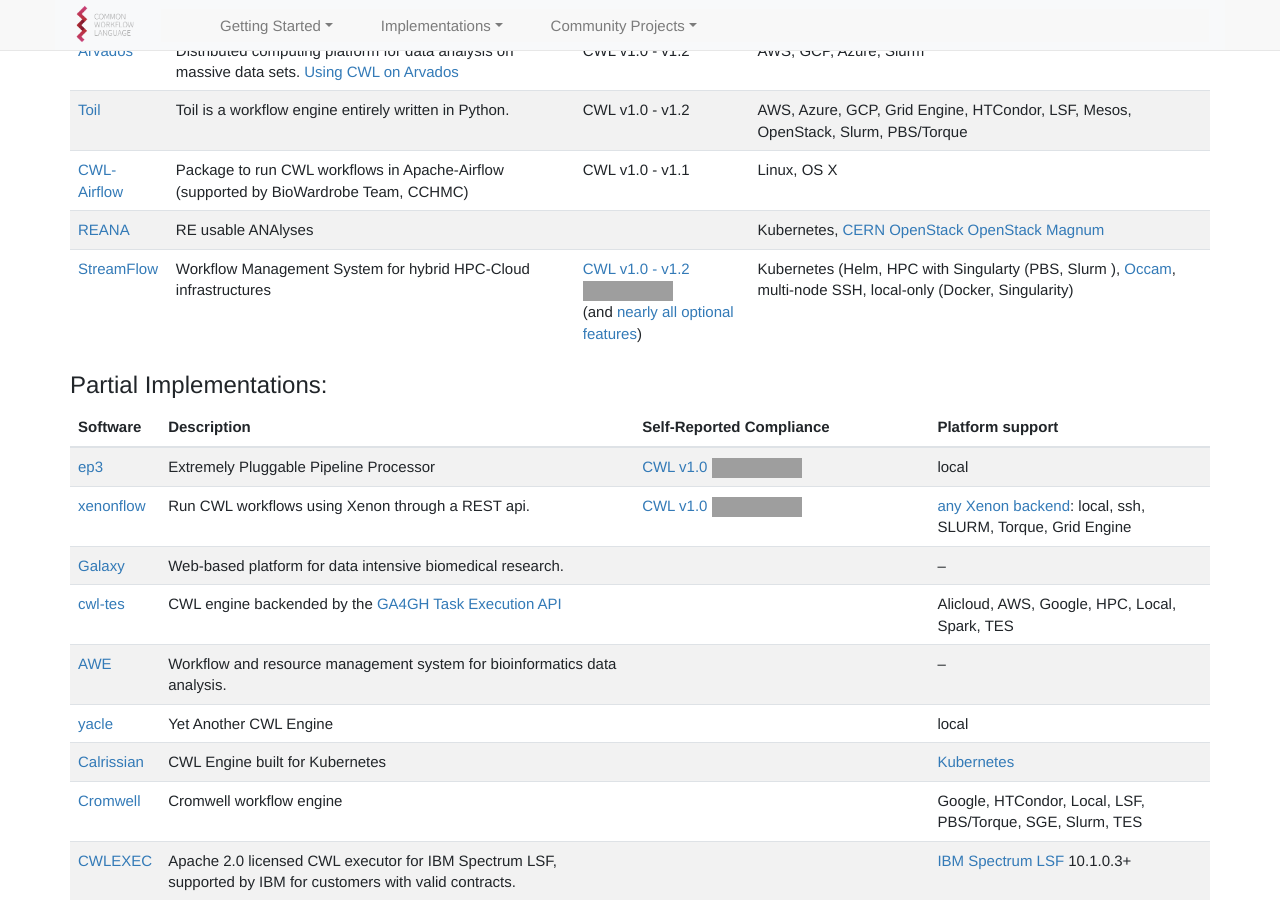
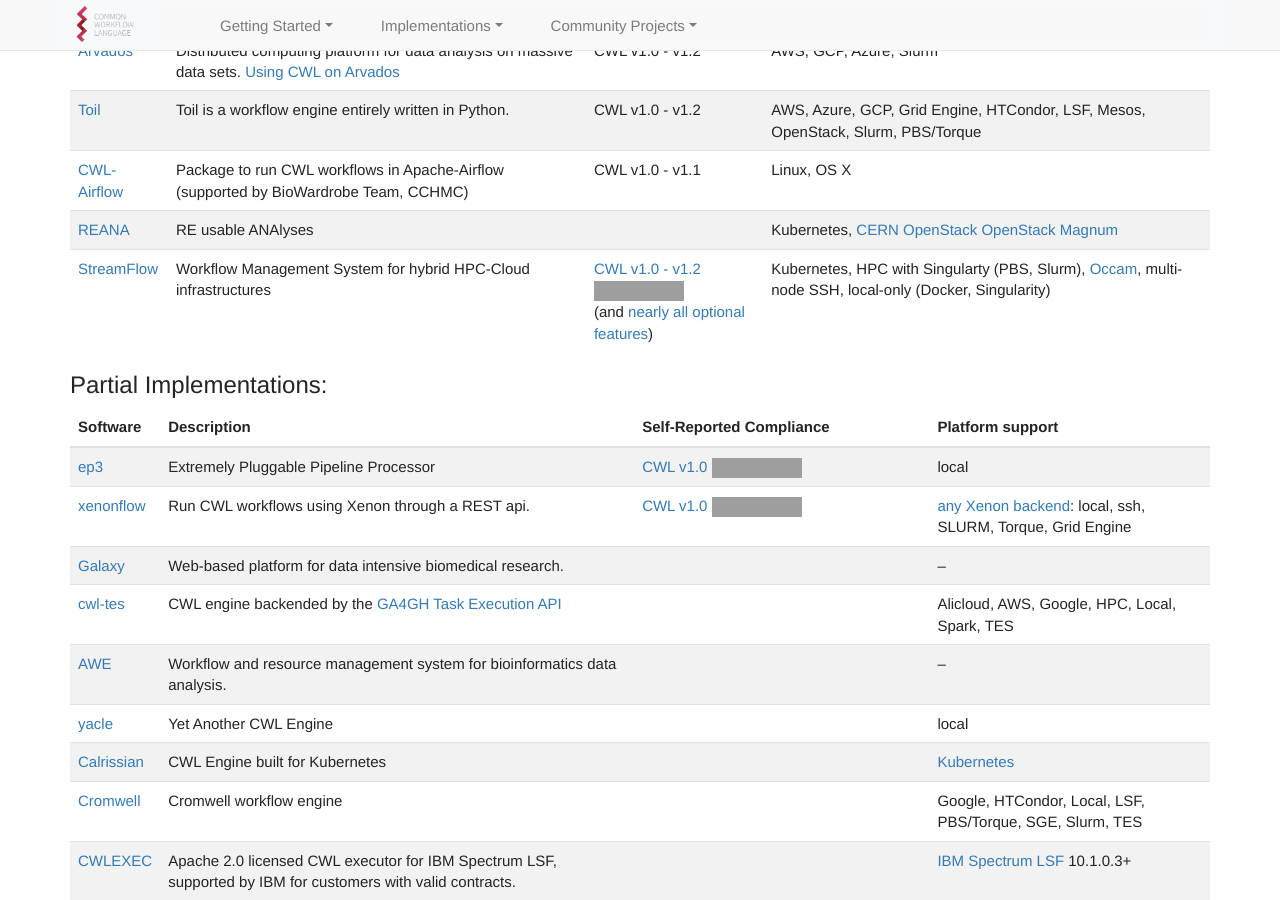
Before and after one commit to common-workflow-language/cwl-website, a Jekyll site: the page built from content/index.md, in a window 1280 px wide and 900 px high, scrolled down 2204 px. Built offline with Jekyll 4.4.1, drawn with Linux system fonts in a browser that asks for light colours; comment, search, counter and statistics services are not loaded; grey boxes are pictures that could not be loaded.

Commit message:
small tweaks

```diff
--- a/content/_includes/home/implementations.html
+++ b/content/_includes/home/implementations.html
@@ -10,7 +10,7 @@
 |[Toil](https://github.com/BD2KGenomics/toil)|Toil is a workflow engine entirely written in Python.|CWL v1.0 - v1.2 |AWS, Azure, GCP, Grid Engine, HTCondor, LSF, Mesos, OpenStack, Slurm, PBS/Torque|
 |[CWL-Airflow](https://github.com/Barski-lab/cwl-airflow)|Package to run CWL workflows in Apache-Airflow (supported by BioWardrobe Team, CCHMC)|CWL v1.0 - v1.1|Linux, OS X|
 |[REANA](https://docs.reana.io/)|RE usable ANAlyses||Kubernetes, [CERN OpenStack](https://clouddocs.web.cern.ch/clouddocs/containers/) [OpenStack Magnum](https://wiki.openstack.org/wiki/Magnum)|
-|[StreamFlow](https://streamflow.di.unito.it/)|Workflow Management System for hybrid HPC-Cloud infrastructures|[CWL v1.0 - v1.2 ![Required](https://badgen.net/https/streamflow.di.unito.it/cwl-conformance/v1.2/required.json?icon=commonwl)](https://github.com/alpha-unito/streamflow#cwl-compatibility)<br />(and [nearly all optional features](https://github.com/alpha-unito/streamflow#cwl-compatibility))|Kubernetes (Helm, HPC with Singularty (PBS, Slurm ), [Occam](https://c3s.unito.it/index.php/super-computer), multi-node SSH, local-only (Docker, Singularity)|
+|[StreamFlow](https://streamflow.di.unito.it/)|Workflow Management System for hybrid HPC-Cloud infrastructures|[CWL v1.0 - v1.2 ![Required](https://badgen.net/https/streamflow.di.unito.it/cwl-conformance/v1.2/required.json?icon=commonwl)](https://github.com/alpha-unito/streamflow#cwl-compatibility)<br />(and [nearly all optional features](https://github.com/alpha-unito/streamflow#cwl-compatibility))|Kubernetes, HPC with Singularty (PBS, Slurm), [Occam](https://c3s.unito.it/index.php/super-computer), multi-node SSH, local-only (Docker, Singularity)|
 
 <h3 id="Partial_Implementations" class="section">Partial Implementations: <a href="#Partial_Implementations" class="anchorfix"><span>§</span></a></h3>
 
```
